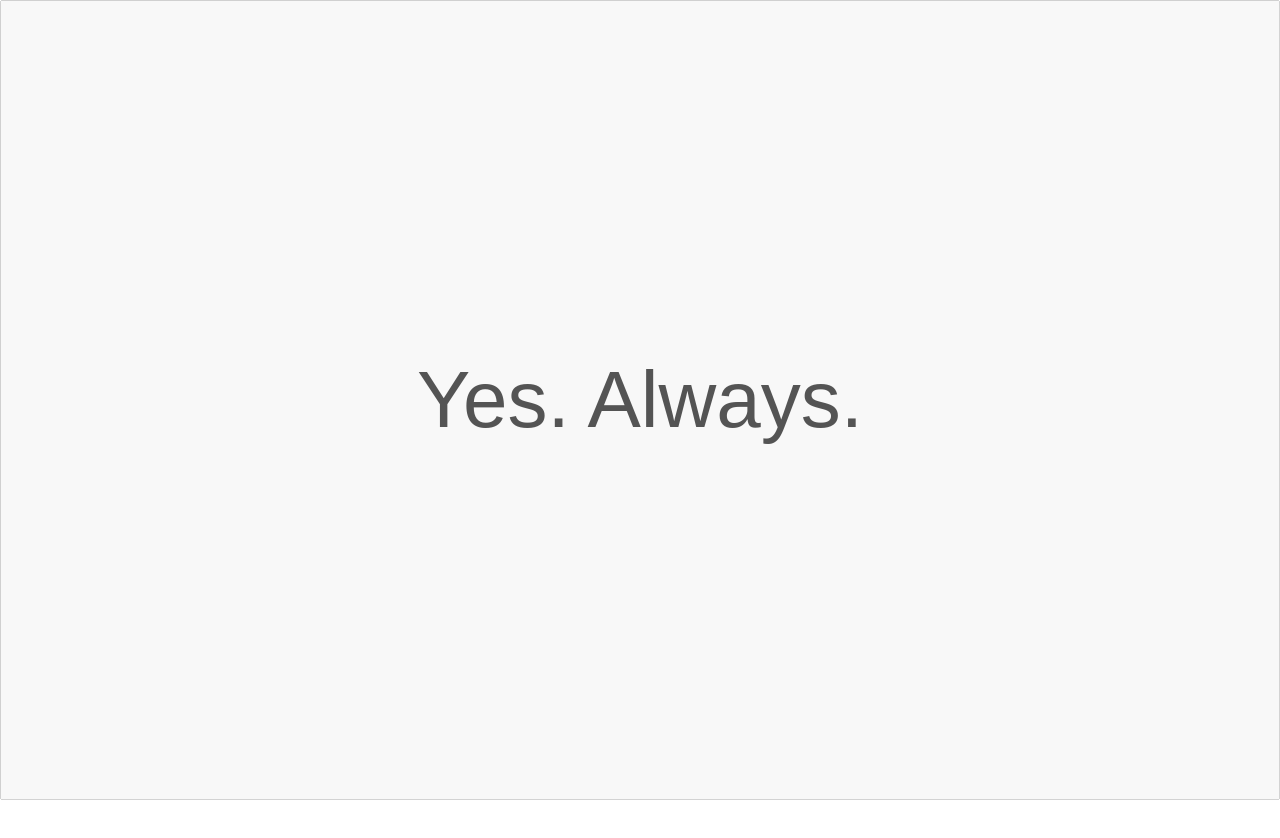
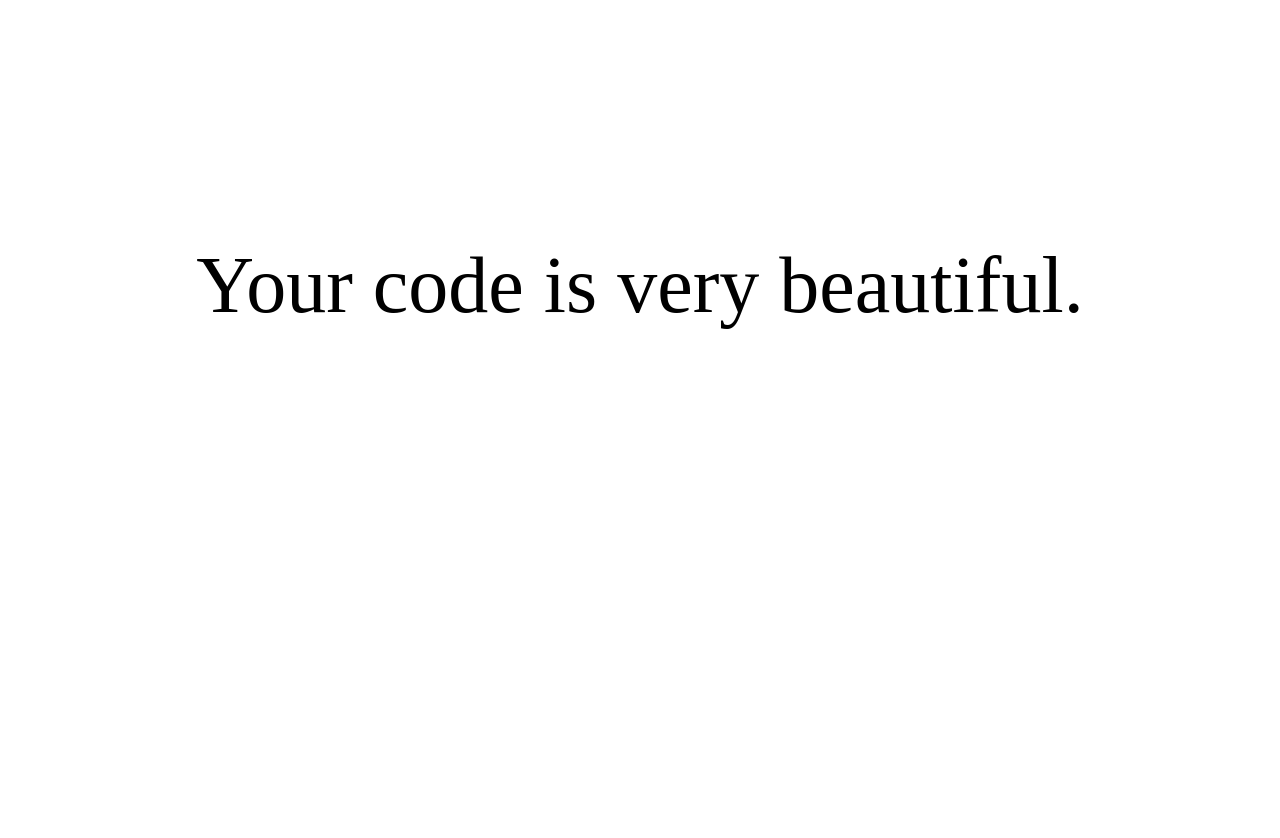
Before and after one commit to ismycodebeautiful/ismycodebeautiful.github.io, a plain HTML site: page submit/index.html in a window 1280 px wide. Before the commit the page ends 800 px from the top, so only its background shows below. Drawn offline with Linux system fonts and the light colour scheme.

Commit message:
Add more responses

```diff
--- a/submit/index.html
+++ b/submit/index.html
@@ -9,9 +9,25 @@ body {
   height: 100%;
   text-align: center;
   font-size: 5em;
+  margin-top: 3em;
 }
 </style>
 </head>
 <body>
-  <input disabled type="text" id="yes" value="Yes. Always." />
+  <div type="text" id="yes">Yes. Always.</div>
+
+<script>
+const responses = [
+  'Yes. Always.',
+  'Anything you\'ve made is beautiful.',
+  'Of course!',
+  'Your code is beautiful.',
+  'Don\'t let anyone tell you your code isn\'t beautiful.',
+  'Beautiful!',
+  'This is absolutely beautiful!',
+  'Your code is very beautiful.',
+];
+const text = document.getElementById('yes');
+text.textContent = responses[Math.floor(Math.random() * responses.length)];
+</script>
 </body>
```
Also changed, not shown: index.html (+1 -1 lines).
